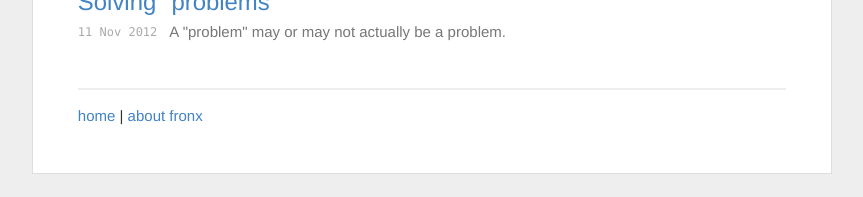
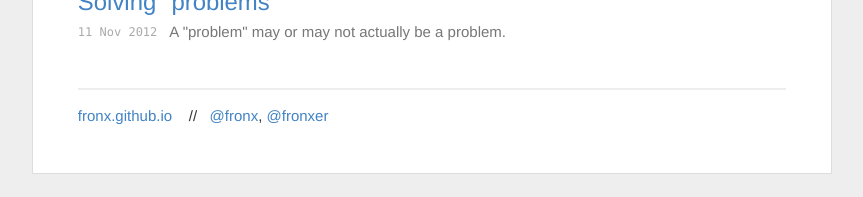
Before and after one commit to fronx/fronx.github.io, a Jekyll site: the page built from index.html, in a window 1280 px wide. Shown: the part 1665-1862 px from the top of the page, without its empty margins (208-1071 px from the left). Built offline with Jekyll 4.4.1, drawn with Linux system fonts in a browser that asks for light colours; Markdown is read by kramdown in place of the engine named in the settings.

Commit message:
better links

```diff
--- a/_layouts/default.html
+++ b/_layouts/default.html
@@ -23,8 +23,8 @@
       <div class="footer">
         <div class="contact">
           <p>
-            <a class="title" href="/">home</a> |
-            <a href="http://fronx.de">about fronx</a><br />
+            <a class="title" href="/">{{ site.name }}</a>
+            &nbsp;&nbsp; // &nbsp; <a href="http://twitter.com/fronx">@fronx</a>, <a href="http://twitter.com/fronxer">@fronxer</a><br />
           </p>
         </div>
       </div>
```
